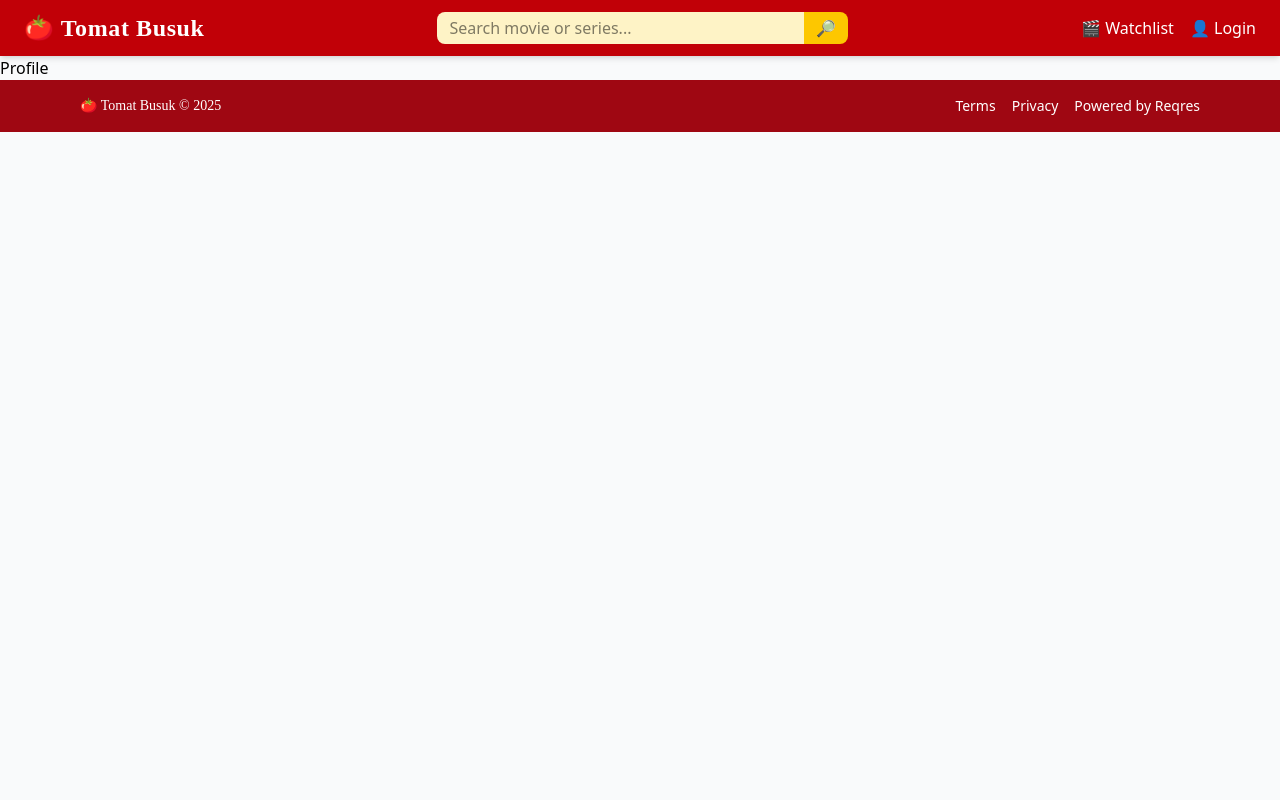
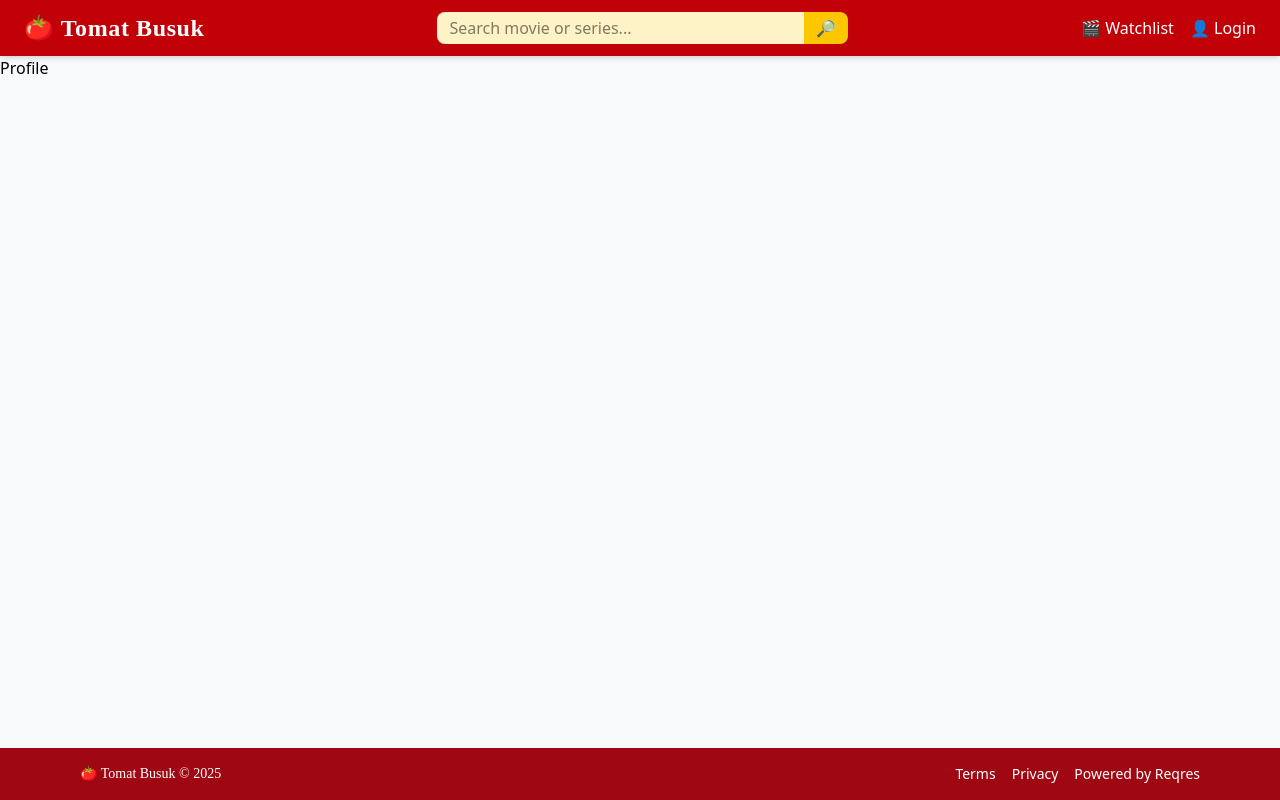
Before and after one commit to SatyaWirapati/tomat-busuk, a React (Vite) app: page /profile in a window 1280 px wide. Built offline with nearby package versions, Linux system fonts and the light colour scheme; a web font is replaced by a local one.

Commit message:
fixing footer

```diff
--- a/src/components/Footer.jsx
+++ b/src/components/Footer.jsx
@@ -1,6 +1,6 @@
 const Footer = () => {
     return (
-        <footer className="bg-red-800 text-white py-4">
+        <footer className="fixed bottom-0 left-0 w-full bg-red-800 text-white py-4 shadow-lg z-50">
             <div className="max-w-6xl mx-auto px-4 flex flex-col md:flex-row justify-between items-center gap-2">
 
                 <p className="text-sm font-pixel">🍅 Tomat Busuk &copy; 2025</p>
--- a/src/components/Navbar.jsx
+++ b/src/components/Navbar.jsx
@@ -1,6 +1,6 @@
 import { Link, useNavigate } from "react-router-dom";
 import { useState } from "react";
-import { useAuth } from "../context/AuthContext"; // pastikan path sesuai
+import { useAuth } from "../context/AuthContext";
 
 const Navbar = () => {
   const [search, setSearch] = useState("");
```
